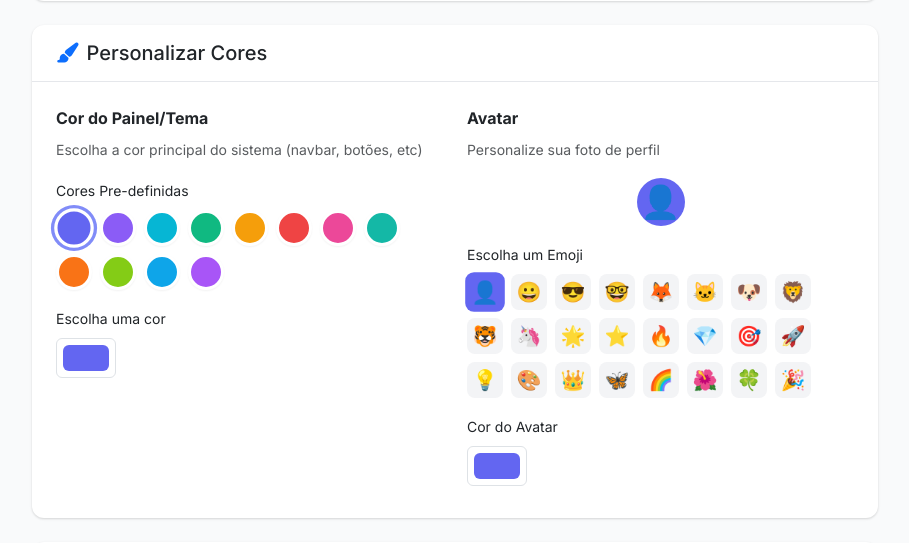
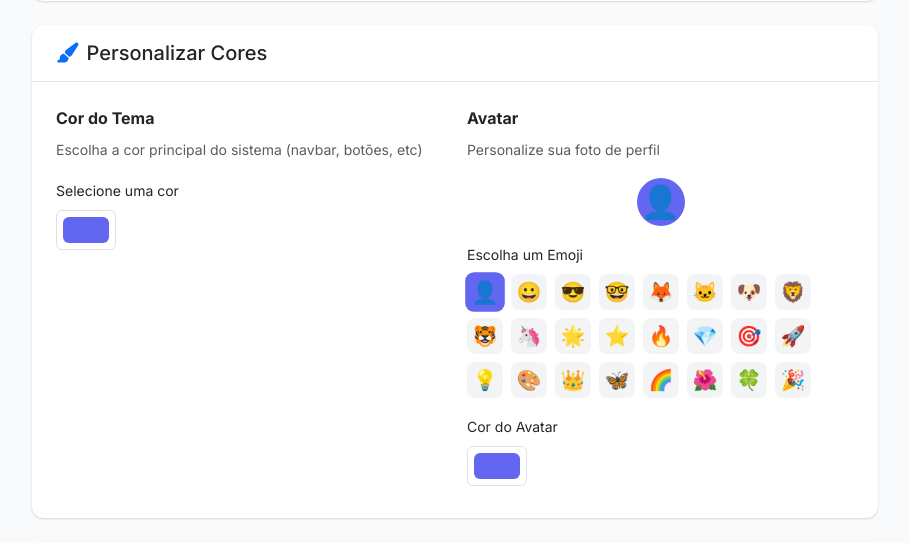
Before and after one commit to LucasRibeiro07/lista_de_tarefas, a Flask app: page /settings in a window 1280 px wide. Shown: the part 673-1216 px from the top of the page, without its empty margins (330-1239 px from the left). Run offline with Flask 3, Linux system fonts and the light colour scheme; the visitor is signed in with stand-in values (Sample User, id 1).

Commit message:
Simplify theme color picker

```diff
--- a/templates/settings.html
+++ b/templates/settings.html
@@ -105,23 +105,11 @@
                         <div class="row g-4">
                             <!-- Cor do Tema (Painel) -->
                             <div class="col-md-6">
-                                <label class="form-label fw-bold">Cor do Painel/Tema</label>
+                                <label class="form-label fw-bold">Cor do Tema</label>
                                 <p class="text-muted small">Escolha a cor principal do sistema (navbar, botões, etc)</p>
 
-                                <!-- Cores Pre-definidas -->
-                                <label class="form-label small">Cores Pre-definidas</label>
-                                <div class="color-selector mb-3">
-                                    {% set cores_tema = ['#6366f1', '#8b5cf6', '#06b6d4', '#10b981', '#f59e0b', '#ef4444', '#ec4899', '#14b8a6', '#f97316', '#84cc16', '#0ea5e9', '#a855f7'] %}
-                                    {% for cor in cores_tema %}
-                                    <label class="color-option">
-                                        <input type="radio" name="tema_cor_principal" value="{{ cor }}" {% if current_user.tema_cor_principal == cor %}checked{% endif %} onclick="document.getElementById('tema_cor_input').value = this.value;">
-                                        <span class="color-display" style="background-color: {{ cor }}"></span>
-                                    </label>
-                                    {% endfor %}
-                                </div>
-
                                 <!-- Cor Personalizada -->
-                                <label class="form-label small">Escolha uma cor</label>
+                                <label class="form-label small">Selecione uma cor</label>
                                 <div class="d-flex align-items-center gap-2">
                                     <input type="color" class="form-control form-control-color" id="cor_tema_personalizada"
                                            name="tema_cor_principal"
```
